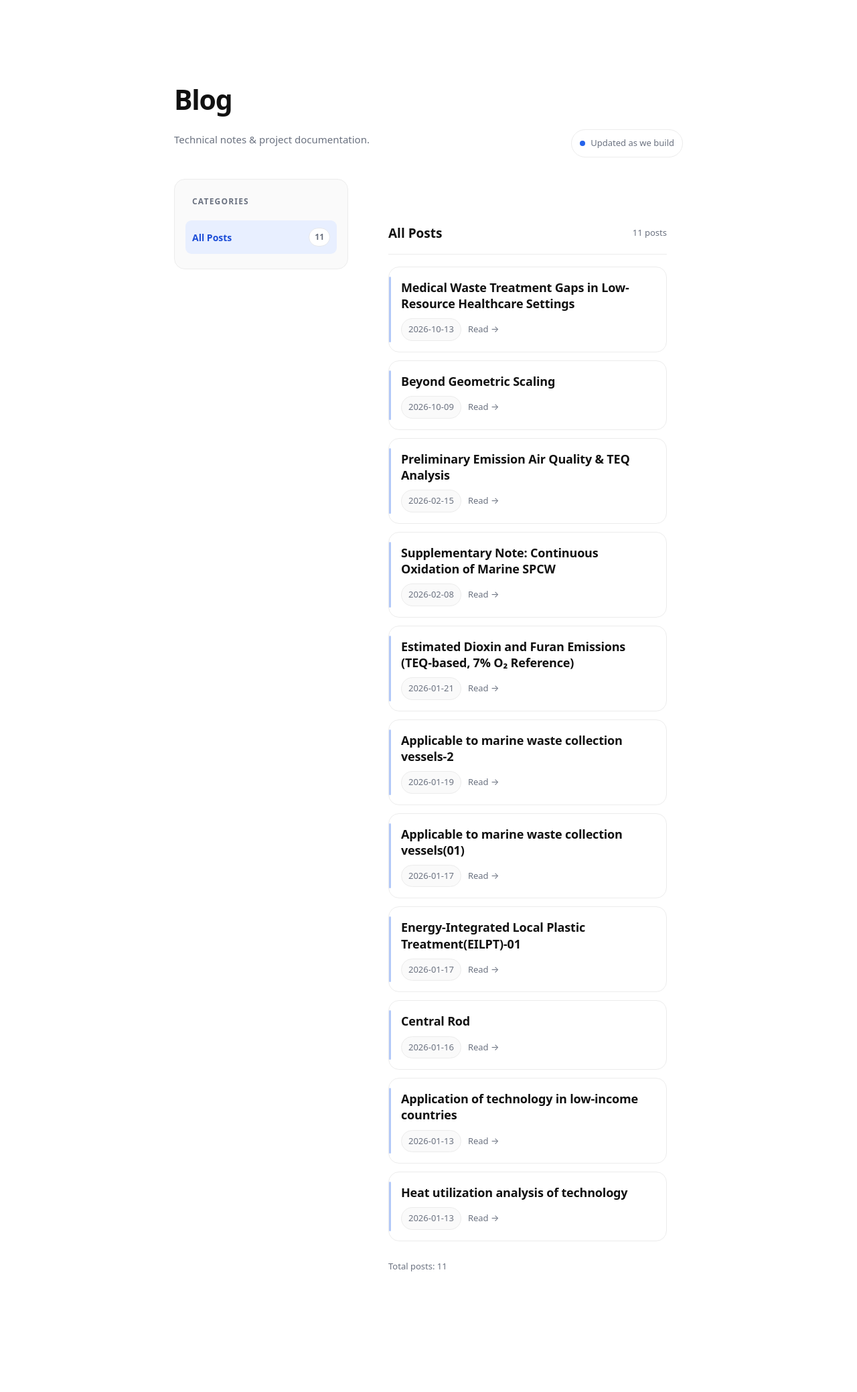
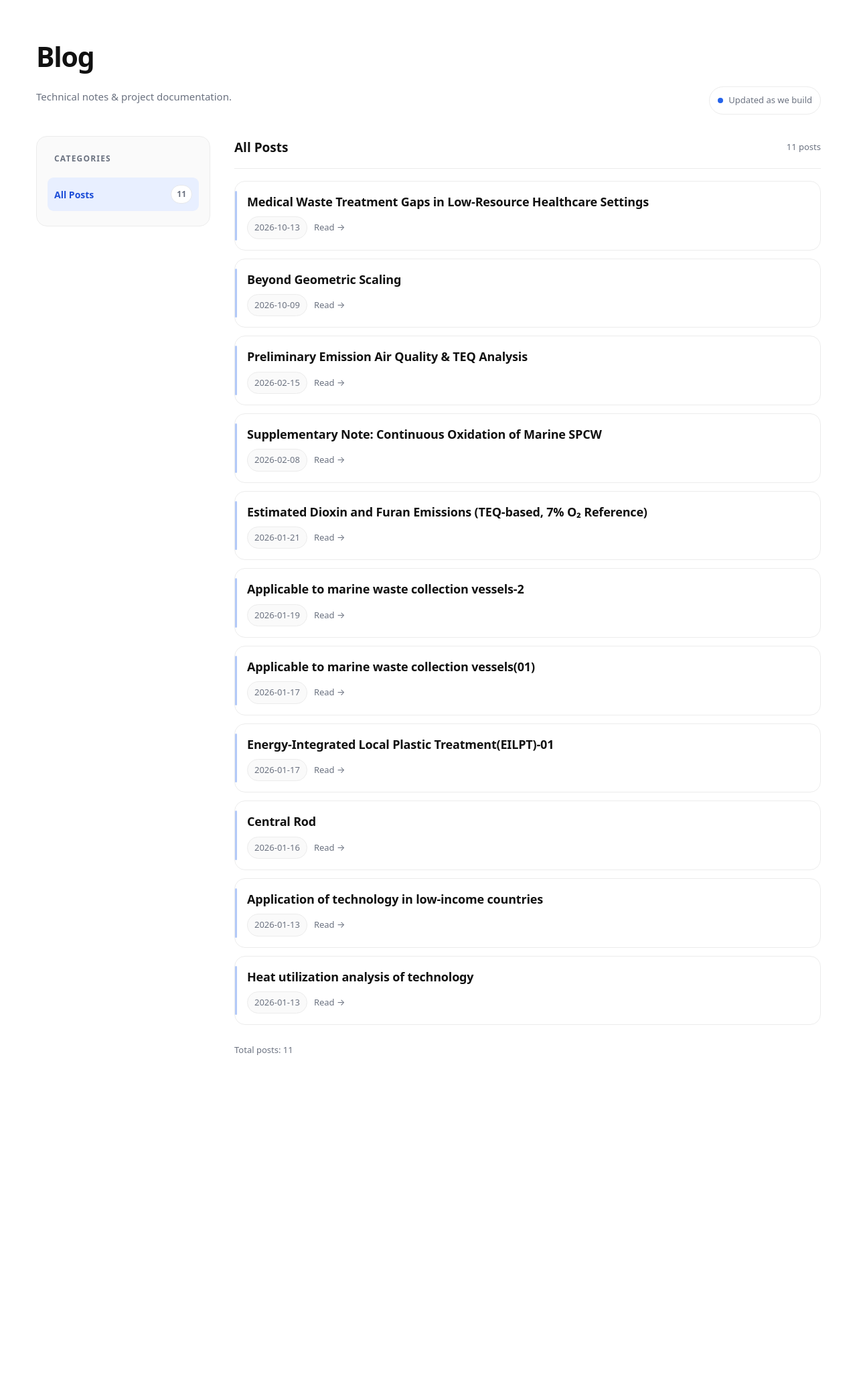
Before and after one commit to ssimsangmin49-creator/ecofriendly-polymer-compounds-incineration, a Jekyll site: the page built from blog/index.md, in a window 1280 px wide. Shown: the whole page at 67% size. Built offline with Jekyll 4.4.1, drawn with Linux system fonts in a browser that asks for light colours; our own code applies the rules of GitHub Pages for plain Markdown files; after the commit the page ends 1628 px from its top, so only the background shows below that.

Commit message:
Update style.css

```diff
--- a/assets/css/style.css
+++ b/assets/css/style.css
@@ -50,3 +50,27 @@ main, article {
 
 .video-wrap { max-width: 900px; margin: 16px auto; }
 .video-wrap video { width: 100%; height: auto; border-radius: 12px; }
+
+
+/* Blog page only — wider layout */
+main:has(> .blog-wrap) {
+  max-width: 1500px;
+  width: 100%;
+  box-sizing: border-box;
+  padding: 0 24px;
+}
+
+/* Remove global main restrictions inside Blog */
+.blog-layout main.blog-content {
+  max-width: none;
+  width: auto;
+  min-width: 0;
+  margin: 0;
+  padding: 0;
+}
+
+@media (max-width: 760px) {
+  main:has(> .blog-wrap) {
+    padding: 0 12px;
+  }
+}
```
